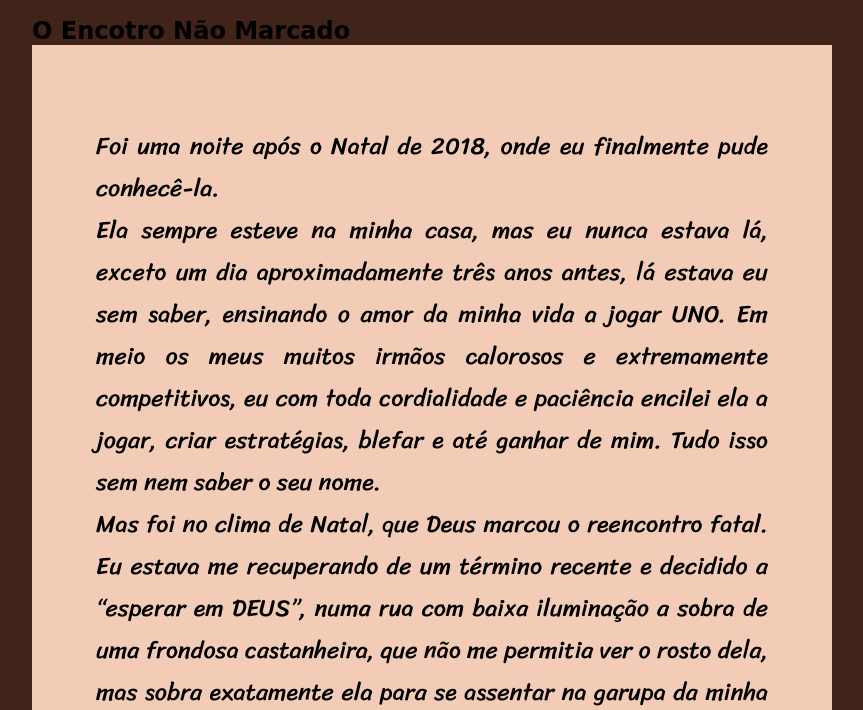
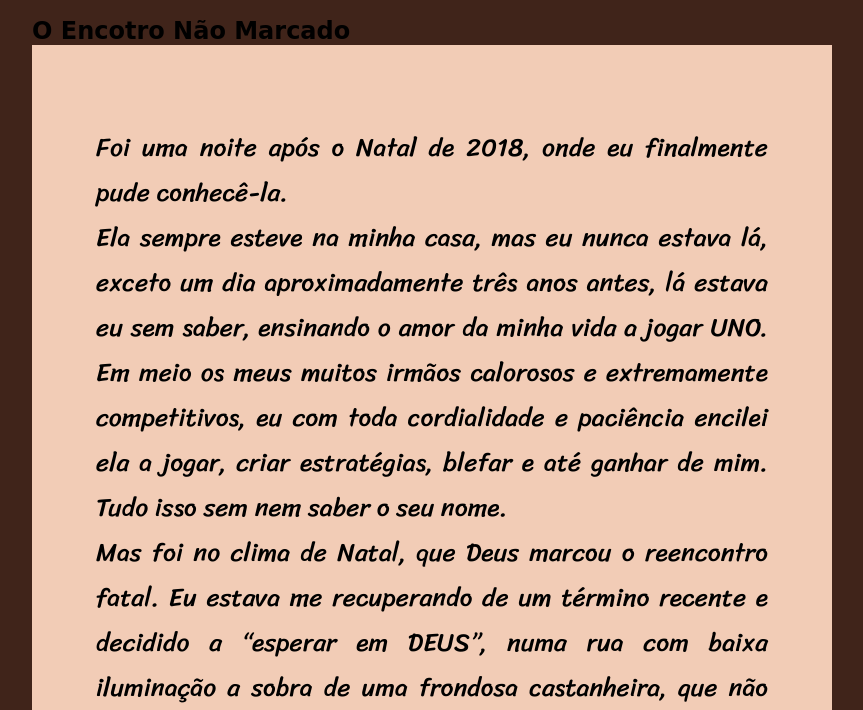
Before and after one commit to eliaspacifico6/amanda, a plain HTML site: page index.html in a window 1280 px wide. Shown: the part 90-800 px from the top of the page, without its empty margins (208-1071 px from the left). Drawn offline with Linux system fonts and the light colour scheme; a web font is replaced by a local one.

Commit message:
atualização no tamanho da  fonte

```diff
--- a/estilo/style.css
+++ b/estilo/style.css
@@ -46,7 +46,6 @@ header h1 {
 main {
     max-width: 800px;
     width: 90vw ;
-    min-width: 320px;
     margin: auto;
 }
 
@@ -59,7 +58,7 @@ main h1 {
 
 main p {
     font-family: var(--fonte_padrao);
-    font-size: 1.5em;
+    font-size: 2vw;
     text-align: justify;
 }
 
```
